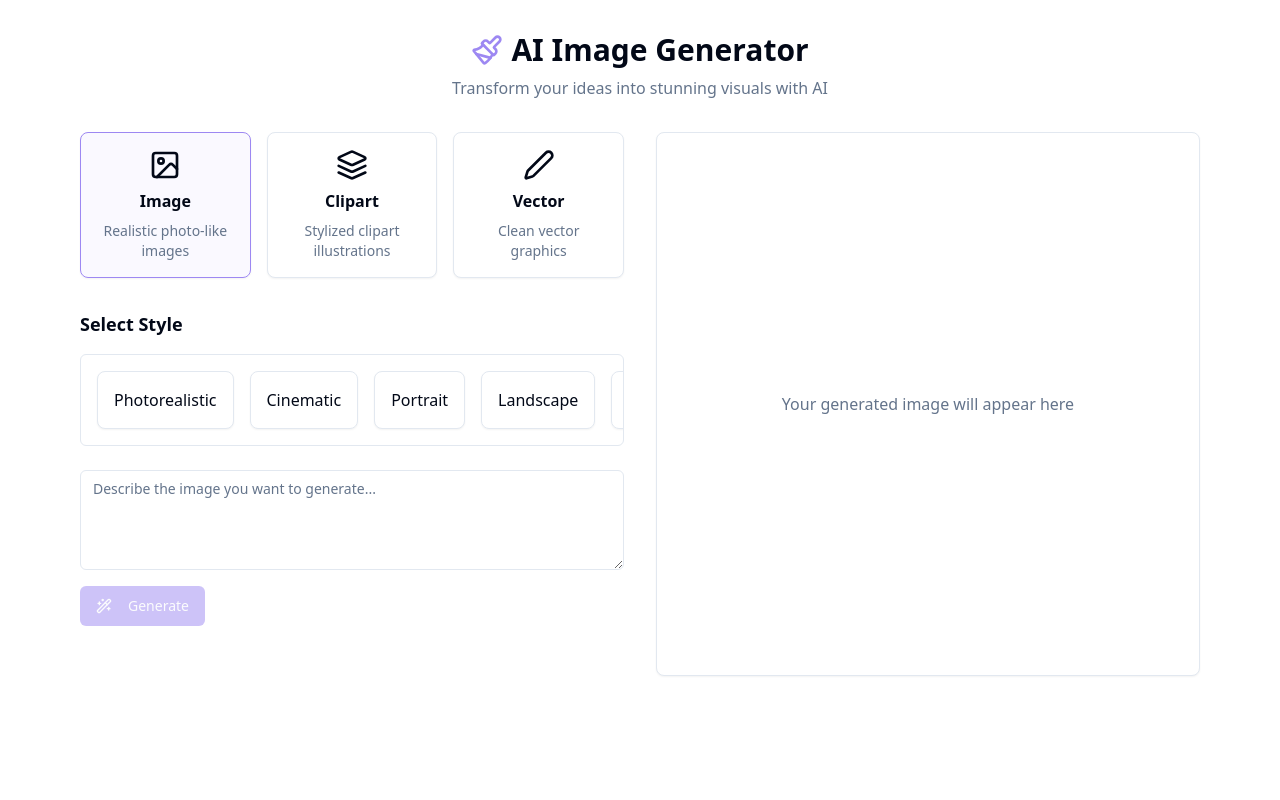
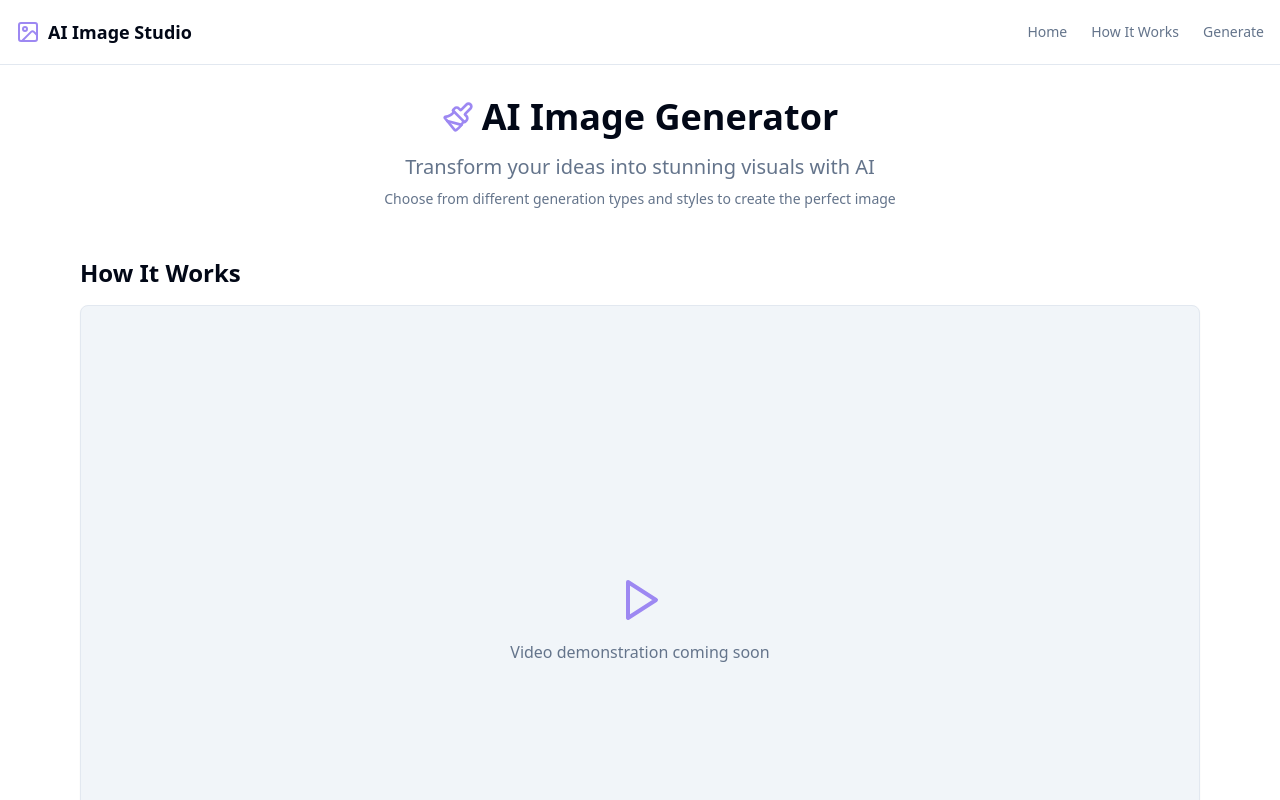
Before and after one commit to deepshah1412/text-to-art-studio, a React (Vite) app: page / in a window 1280 px wide. Shown: the top 800 px of the page. Built offline with nearby package versions, Linux system fonts and the light colour scheme.

Commit message:
feat: Implement basic layout structure
Add a navbar, header, video area, and image generation area.

```diff
--- a/src/components/ImageGeneratorHeader.tsx
+++ b/src/components/ImageGeneratorHeader.tsx
@@ -3,13 +3,16 @@ import { Paintbrush } from "lucide-react";
 
 export const ImageGeneratorHeader = () => {
   return (
-    <div className="flex items-center justify-center w-full mb-8">
-      <div className="text-center">
-        <div className="flex items-center justify-center gap-2 mb-2">
+    <div className="flex items-center justify-center w-full mb-12">
+      <div className="text-center space-y-4">
+        <div className="flex items-center justify-center gap-2">
           <Paintbrush className="w-8 h-8 text-primary" />
-          <h1 className="text-3xl font-bold">AI Image Generator</h1>
+          <h1 className="text-4xl font-bold">AI Image Generator</h1>
         </div>
-        <p className="text-muted-foreground">Transform your ideas into stunning visuals with AI</p>
+        <div className="space-y-2">
+          <p className="text-xl text-muted-foreground">Transform your ideas into stunning visuals with AI</p>
+          <p className="text-sm text-muted-foreground">Choose from different generation types and styles to create the perfect image</p>
+        </div>
       </div>
     </div>
   );
--- /dev/null
+++ b/src/components/Navbar.tsx
@@ -0,0 +1,27 @@
+
+import { ImageIcon } from "lucide-react";
+import { Link } from "react-router-dom";
+
+export const Navbar = () => {
+  return (
+    <nav className="border-b">
+      <div className="container mx-auto px-4 h-16 flex items-center justify-between">
+        <div className="flex items-center gap-2">
+          <ImageIcon className="w-6 h-6 text-primary" />
+          <span className="font-semibold text-lg">AI Image Studio</span>
+        </div>
+        <div className="flex gap-6">
+          <Link to="/" className="text-sm text-muted-foreground hover:text-foreground">
+            Home
+          </Link>
+          <a href="#demo" className="text-sm text-muted-foreground hover:text-foreground">
+            How It Works
+          </a>
+          <a href="#generate" className="text-sm text-muted-foreground hover:text-foreground">
+            Generate
+          </a>
+        </div>
+      </div>
+    </nav>
+  );
+};
--- /dev/null
+++ b/src/components/VideoDemo.tsx
@@ -0,0 +1,18 @@
+
+import { Card } from "./ui/card";
+import { Play } from "lucide-react";
+
+export const VideoDemo = () => {
+  return (
+    <div id="demo" className="mb-12">
+      <h2 className="text-2xl font-semibold mb-4">How It Works</h2>
+      <Card className="aspect-video relative flex items-center justify-center bg-muted">
+        {/* Replace with actual video player or embed */}
+        <div className="text-center space-y-4">
+          <Play className="w-12 h-12 mx-auto text-primary" />
+          <p className="text-muted-foreground">Video demonstration coming soon</p>
+        </div>
+      </Card>
+    </div>
+  );
+};
--- a/src/pages/Index.tsx
+++ b/src/pages/Index.tsx
@@ -1,6 +1,8 @@
 
 import { useState } from "react";
+import { Navbar } from "@/components/Navbar";
 import { ImageGeneratorHeader } from "@/components/ImageGeneratorHeader";
+import { VideoDemo } from "@/components/VideoDemo";
 import { TypeSelector, type GenerationType } from "@/components/TypeSelector";
 import { StyleSelector } from "@/components/StyleSelector";
 import { PromptInput } from "@/components/PromptInput";
@@ -34,10 +36,14 @@ const Index = () => {
   };
 
   return (
+    <div className="min-h-screen flex flex-col">
+      <Navbar />
+      <div className="flex-1">
         <div className="container mx-auto px-4 py-8 max-w-6xl">
           <ImageGeneratorHeader />
+          <VideoDemo />
 
-      <div className="grid grid-cols-1 lg:grid-cols-2 gap-8">
+          <div id="generate" className="grid grid-cols-1 lg:grid-cols-2 gap-8">
             <div className="space-y-6">
               <TypeSelector
                 selectedType={selectedType}
@@ -64,6 +70,8 @@ const Index = () => {
             </div>
           </div>
         </div>
+      </div>
+    </div>
   );
 };
 
```
Lines whose indentation alone changed are shown as unchanged.
